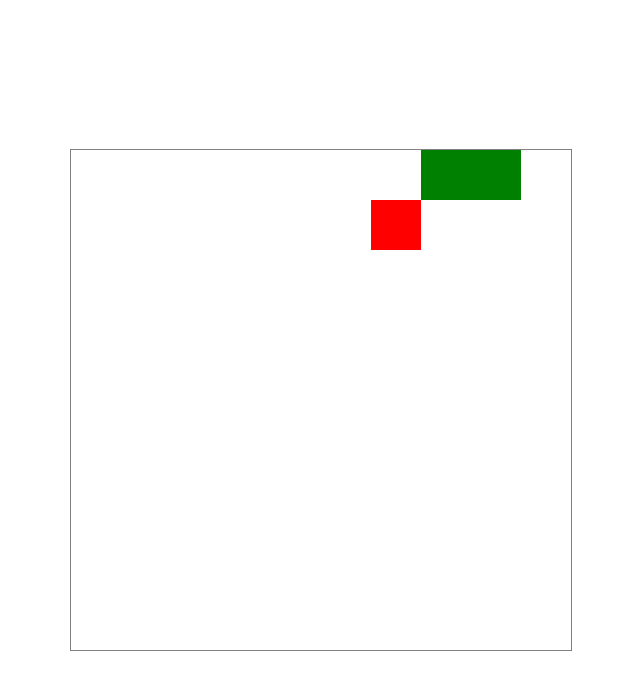
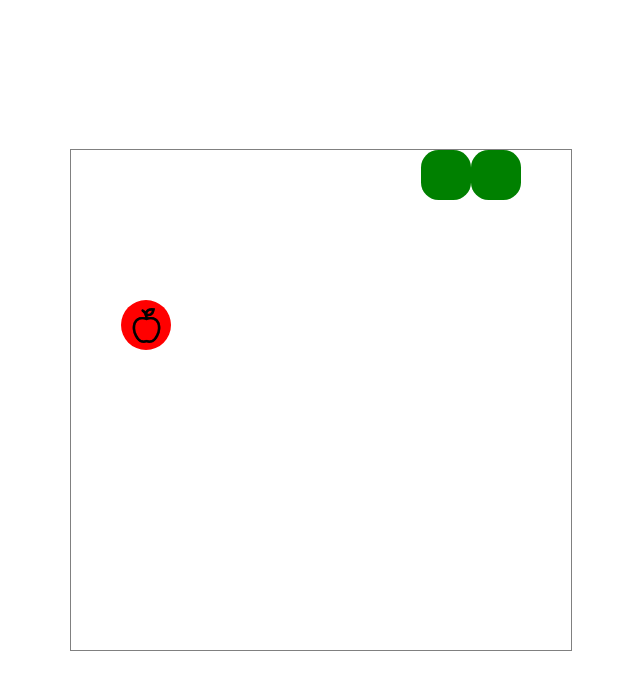
Before and after one commit to Andrii-25/snake-game, a React (Create React App) app: page / in a window 1280 px wide. Shown: the top 690 px of the page, without its empty margins (319-959 px from the left). Built offline with nearby package versions, Linux system fonts and the light colour scheme.

Commit message:
add different types of food

```diff
--- a/src/components/Food/Food.jsx
+++ b/src/components/Food/Food.jsx
@@ -1,5 +1,10 @@
 import styles from "./Food.module.scss";
+import apple from "../../apple.png";
 
-export default function Food() {
-  return <div className={styles.food}></div>;
+export default function Food({ color }) {
+  return (
+    <div style={{ backgroundColor: color }} className={styles.food}>
+      <img src={apple} alt="apple" width={35} height={35} />
+    </div>
+  );
 }
--- a/src/components/Food/Food.module.scss
+++ b/src/components/Food/Food.module.scss
@@ -1,5 +1,8 @@
 .food {
+  display: flex;
+  justify-content: center;
+  align-items: center;
+  border-radius: 50%;
   width: 50px;
   height: 50px;
-  background-color: red;
 }
--- a/src/components/Grid/Grid.jsx
+++ b/src/components/Grid/Grid.jsx
@@ -1,8 +1,9 @@
-import { useEffect, useState, useRef } from "react";
+import { useState } from "react";
 import Food from "../Food";
 import Snake from "../Snake";
 import useInterval from "../../hooks/useInterval";
 import styles from "./Grid.module.scss";
+import getRandomColor from "../../utils/getRandomColor";
 
 export default function Grid() {
   const width = 10;
@@ -11,11 +12,11 @@ export default function Grid() {
   for (let i = 0; i < height; i++) {
     initialRows.push([]);
     for (let k = 0; k < width; k++) {
-      initialRows[i].push("blank");
+      initialRows[i].push({ title: "blank" });
     }
   }
 
-  const randomPosition = () => {
+  const getRandomPosition = () => {
     const position = {
       x: Math.floor(Math.random() * width),
       y: Math.floor(Math.random() * height),
@@ -29,7 +30,12 @@ export default function Grid() {
     { x: 1, y: 0 },
   ]);
   const [direction, setDirection] = useState("right");
-  const [food, setFood] = useState(randomPosition);
+  const [food, setFood] = useState(getRandomPosition());
+  const [delay, setDelay] = useState(200);
+  const [initPoints, setInitPoints] = useState(0);
+  const [points, setPoints] = useState(0);
+  const foodColors = ["yellow", "orange", "red"];
+  const [foodColor, setFoodColor] = useState(getRandomColor(foodColors));
 
   const changeDirectionWithKeys = (e) => {
     const { keyCode } = e;
@@ -56,9 +62,21 @@ export default function Grid() {
   function displaySnake() {
     const newRows = initialRows;
     snake.forEach((cell) => {
-      newRows[cell.x][cell.y] = "snake";
+      newRows[cell.x][cell.y] = { title: "snake" };
     });
-    newRows[food.x][food.y] = "food";
+    let points = 0;
+    switch (foodColor) {
+      case "yellow":
+        points = 1;
+        break;
+      case "orange":
+        points = 5;
+        break;
+      case "red":
+        points = 10;
+        break;
+    }
+    newRows[food.x][food.y] = { title: "food", foodColor, points };
     setRows(newRows);
   }
 
@@ -76,12 +94,19 @@ export default function Grid() {
         break;
       case "bottom":
         newSnake.push({ x: (snake[0].x + 1) % height, y: snake[0].y });
+        break;
     }
     snake.forEach((cell) => {
       newSnake.push(cell);
     });
     if (snake[0].x === food.x && snake[0].y === food.y) {
-      setFood(randomPosition);
+      setPoints(points + rows[food.x][food.y].points);
+      if (points - initPoints >= 50) {
+        setDelay(Math.floor(delay / 1.1));
+        setInitPoints(points);
+      }
+      setFoodColor(getRandomColor(foodColors));
+      setFood(getRandomPosition());
     } else {
       newSnake.pop();
     }
@@ -89,17 +114,17 @@ export default function Grid() {
     displaySnake();
   }
 
-  useInterval(moveSnake, 200);
+  useInterval(moveSnake, delay);
 
   const displayRows = rows.map((row) =>
     row.map((e) => {
-      switch (e) {
+      switch (e.title) {
         case "blank":
           return <div className={styles.gridItem}></div>;
         case "snake":
           return <Snake />;
         case "food":
-          return <Food />;
+          return <Food color={e.foodColor} />;
       }
     })
   );
--- a/src/components/Snake/Snake.module.scss
+++ b/src/components/Snake/Snake.module.scss
@@ -2,5 +2,5 @@
   width: 50px;
   height: 50px;
   background-color: green;
-  // border-radius: 50%;
+  border-radius: 35%;
 }
--- /dev/null
+++ b/src/utils/getRandomColor.js
@@ -0,0 +1,5 @@
+import getRandomValueFromArray from "./getRandomValueFromArray";
+
+export default function useRandomColor(colors) {
+  return getRandomValueFromArray(colors);
+}
--- /dev/null
+++ b/src/utils/getRandomValueFromArray.js
@@ -0,0 +1,3 @@
+export default function getRandomValueFromArray(array) {
+  return array[Math.floor(Math.random() * array.length)];
+}
```
Also changed, not shown: src/apple.png (added).
